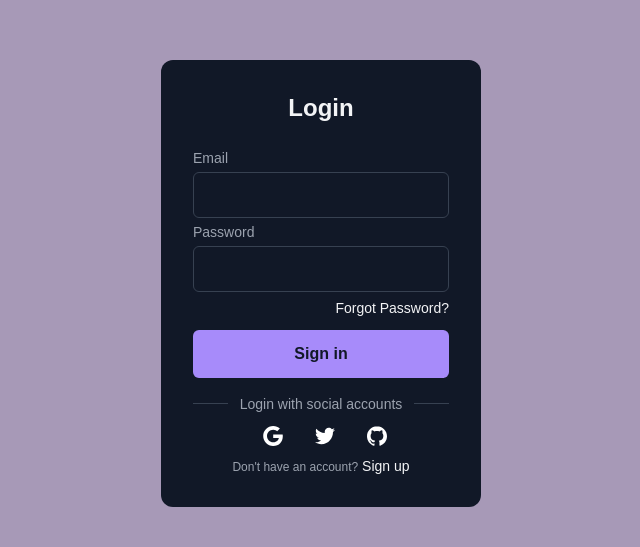
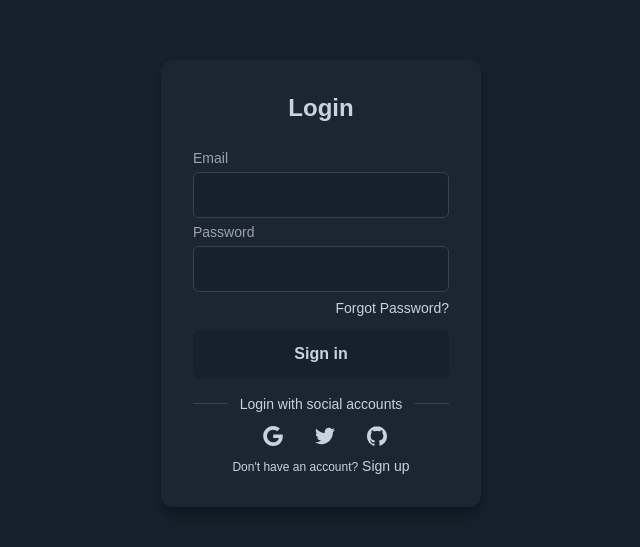
Before and after one commit to DDDDQUOCDAT/CSAD, a React (Vite) app in the folder CSAD/csad-project/: page /login in a window 1280 px wide. Shown: the part 133-680 px from the top of the page, without its empty margins (319-959 px from the left). Built offline with nearby package versions, Linux system fonts and the light colour scheme; no server answers.

Commit message:
new updates for dashboard, login, signup

```diff
--- a/CSAD/csad-project/index.html
+++ b/CSAD/csad-project/index.html
@@ -6,7 +6,7 @@
     <meta name="viewport" content="width=device-width, initial-scale=1.0" />
     <title>ActiveTrack</title>
   </head>
-  <body style="background-color: #A799B7;">
+  <body style="background-color: #16212d;">
     <div id="root"></div>
     <script type="module" src="/src/main.jsx"></script>
   </body>
--- a/CSAD/csad-project/package.json
+++ b/CSAD/csad-project/package.json
@@ -14,6 +14,7 @@
     "@tailwindcss/vite": "^4.0.0",
     "apexcharts": "^4.4.0",
     "firebase": "^11.2.0",
+    "js-cookie": "^3.0.5",
     "motion": "^12.0.6",
     "react": "^18.3.1",
     "react-apexcharts": "^1.7.0",
--- a/CSAD/csad-project/src/App.css
+++ b/CSAD/csad-project/src/App.css
@@ -4,6 +4,6 @@
     align-items: center;
     justify-content: center;
     height: 100vh;
-    background-color: #A799B7;
+    background-color: #16212d;
     font-family: sans-serif;
 }
--- a/CSAD/csad-project/src/App.jsx
+++ b/CSAD/csad-project/src/App.jsx
@@ -9,7 +9,7 @@ import Rewards from './components/rewards';
 import Messages from './components/messages';
 import Account from './components/account';
 import './App.css';
-
+import Cookies from 'js-cookie';
 import React, { useEffect, useState } from 'react';
 import {
   BrowserRouter as Router,
@@ -21,38 +21,30 @@ import { auth } from "./firebase/firebase";
 import { ToastContainer } from "react-toastify";
 import "react-toastify/dist/ReactToastify.css";
 
-// Protected Route Wrapper
 const ProtectedRoute = ({ user, children }) => {
   return user ? children : <Navigate to="/login" />;
 };
 
 function App() {
   const [user, setUser] = useState(null);
-  const [loading, setLoading] = useState(true); // Track loading state
 
   useEffect(() => {
-    // Listen for authentication state changes
     const unsubscribe = auth.onAuthStateChanged((user) => {
-      setUser(user);
-      setLoading(false); // Once checked, stop loading
+      if(Cookies.get('signup')==='false'){
+        setUser(user);
+      }
     });
 
-    return () => unsubscribe(); // Cleanup subscription
+    return () => unsubscribe();
   }, []);
 
-  if (loading) {
-    return <div className="loading-screen">Loading...</div>; // Show loading while checking auth
-  }
 
   return (
     <Router>
       <div className="flex">
-        {/* Sidebar now handles its own visibility */}
         {user && <Sidebar />}
-
         <div className="flex-1 p-4">
           <Routes>
-            {/* Redirect automatically if logged in */}
             <Route path="/" element={user ? <Navigate to="/dashboard" /> : <Navigate to="/login" />} />
 
             {/* Public Routes */}
@@ -69,12 +61,11 @@ function App() {
             <Route path='account' element={<ProtectedRoute user={user}><Account /></ProtectedRoute>} />
 
             {/* Fallback Route */}
-            <Route path="*" element={<Navigate to={user ? "/dashboard" : "/login"} />} />
+            <Route path="*" element={<Navigate to={user? "/dashboard" : "/login"} />} />
           </Routes>
         </div>
 
-        {/* Toast Notifications */}
-        <ToastContainer position="top-right" autoClose={3000} hideProgressBar={false} />
+        <ToastContainer position="top-right" autoClose={3000} hideProgressBar={true} />
       </div>
     </Router>
   );
--- a/CSAD/csad-project/src/components/account.css
+++ b/CSAD/csad-project/src/components/account.css
@@ -1,5 +1,6 @@
-.title {
-    font-size: 1.5rem;
-    line-height: 2rem;
-    font-weight: 700;
+.account{
+    background-color: #1a2431;
+    color: #e1e9f3;
+    border-radius: 30px;
+    height: 100%;
 }
--- a/CSAD/csad-project/src/components/account.jsx
+++ b/CSAD/csad-project/src/components/account.jsx
@@ -1,12 +1,7 @@
-import { auth } from "../firebase/firebase";
-import "./account.css";
 function Account() {
     return (
-        <div className="flex items-center">
-            <svg className="w-30 h-30 stroke-current" xmlns="http://www.w3.org/2000/svg" fill="none" viewBox="0 0 24 24" stroke="currentColor">
-                <path strokeLinecap="round" strokeLinejoin="round" strokeWidth="1" d="M5.121 17.804A13.937 13.937 0 0112 16c2.5 0 4.847.655 6.879 1.804M15 10a3 3 0 11-6 0 3 3 0 016 0zm6 2a9 9 0 11-18 0 9 9 0 0118 0z" />
-            </svg>
-            <span className="title">{auth.currentUser.displayName}</span>
+        <div>
+            <h1>Account</h1>
         </div>
     );
 }
--- a/CSAD/csad-project/src/components/dashboard.jsx
+++ b/CSAD/csad-project/src/components/dashboard.jsx
@@ -97,7 +97,7 @@ function Dashboard() {
     <div className="h-[100%] rounded">
       {/* Header */}
       <div className="flex items-center justify-between mb-6">
-        <h2 className="text-3xl font-bold text-gray-900">
+        <h2 className="text-3xl font-bold text-[#cad4df]">
           Welcome, {auth.currentUser?.displayName || "User"}!
         </h2>
       </div>
--- a/CSAD/csad-project/src/components/login.css
+++ b/CSAD/csad-project/src/components/login.css
@@ -1,16 +1,21 @@
 .form-container {
 width: 320px;
 border-radius: 0.75rem;
-background-color: rgba(17, 24, 39, 1);
+background-color: #1c2633;
 padding: 2rem;
-color: rgba(243, 244, 246, 1);
+color: #c9d3dd;
+box-shadow:
+    0 4px 6px rgba(0, 0, 0, 0.1),  /* Small shadow */
+    0 10px 15px rgba(0, 0, 0, 0.2); /* Deeper shadow */
 }
+
 
 .title {
 text-align: center;
 font-size: 1.5rem;
 line-height: 2rem;
 font-weight: 700;
+color: #c9d3dd;
 }
 
 .form {
@@ -34,9 +39,9 @@ width: 100%;
 border-radius: 0.375rem;
 border: 1px solid rgba(55, 65, 81, 1);
 outline: 0;
-background-color: rgba(17, 24, 39, 1);
+background-color: #16212d;
 padding: 0.75rem 1rem;
-color: rgba(243, 244, 246, 1);
+color: #c9d3dd;
 }
 
 .input-group input:focus {
@@ -53,7 +58,7 @@ margin: 8px 0 14px 0;
 }
 
 .forgot a,.signup a {
-color: rgba(243, 244, 246, 1);
+color: #c9d3dd;
 text-decoration: none;
 font-size: 14px;
 }
@@ -66,10 +71,10 @@ text-decoration: underline rgba(167, 139, 250, 1);
 cursor: pointer;
 display: block;
 width: 100%;
-background-color: rgba(167, 139, 250, 1);
+background-color: #16212d;
 padding: 0.75rem;
 text-align: center;
-color: rgba(17, 24, 39, 1);
+color: #c9d3dd;
 border: none;
 border-radius: 0.375rem;
 font-weight: 600;
@@ -92,7 +97,7 @@ padding-left: 0.75rem;
 padding-right: 0.75rem;
 font-size: 0.875rem;
 line-height: 1.25rem;
-color: rgba(156, 163, 175, 1);
+color: #c9d3dd;
 }
 
 .social-icons {
@@ -111,15 +116,15 @@ margin-left: 8px;
 .social-icons .icon svg {
 height: 1.25rem;
 width: 1.25rem;
-fill: #fff;
+fill: #c9d3dd;
 }
 
 .signup {
 text-align: center;
 font-size: 0.75rem;
 line-height: 1rem;
-color: rgba(156, 163, 175, 1);
+color: #c9d3dd;
 }
 svg:hover{
-    cursor: pointer ;
+cursor: pointer ;
 }
--- a/CSAD/csad-project/src/components/login.jsx
+++ b/CSAD/csad-project/src/components/login.jsx
@@ -1,9 +1,10 @@
 import './login.css'
 import React, { useState } from 'react';
-import { signInWithEmailAndPassword } from 'firebase/auth';
+import { signInWithEmailAndPassword , GoogleAuthProvider, signInWithPopup} from 'firebase/auth';
 import { auth } from '../firebase/firebase';
 import { Link, useNavigate } from 'react-router-dom';
 import { toast } from "react-toastify";
+import Cookies from 'js-cookie';
 const Login = () => {
     const [email, setEmail] = useState('');
     const [password, setPassword] = useState('');
@@ -17,7 +18,8 @@ const Login = () => {
           toast.success("User logged in Successfully", {
             position: "top-center",
           });
-          navigate("/home");
+          Cookies.set('signup', 'false');
+          window.location.reload();
         } catch (error) {
           console.error(error.message);
           toast.error(error.message, {
@@ -25,6 +27,28 @@ const Login = () => {
           });
         }
     }
+    function googleLogin() {
+            const provider = new GoogleAuthProvider();
+            signInWithPopup(auth, provider)
+                .then((result) => {
+                    const credential = GoogleAuthProvider.credentialFromResult(result);
+                    const token = credential.accessToken;
+                    const user = result.user;
+                    console.log(user);
+                    toast.success("User logged in Successfully", {
+                        position: "top-center",
+                    });
+                    Cookies.set('signup', 'false');
+                    window.location.reload();
+                })
+                .catch((error) => {
+                    console.error(error);
+                    toast.error(error.message, {
+                        position: "top-center",
+                    });
+                });
+        }
+
 
 
   return (
@@ -43,6 +67,7 @@ const Login = () => {
             <Link to="/forgotPass">Forgot Password?</Link>
           </div>
         </div>
+
         <button className="sign" type='submit'>Sign in</button>
       </form>
       <div className="social-message">
@@ -51,7 +76,7 @@ const Login = () => {
         <div className="line"></div>
       </div>
       <div className="social-icons">
-        <button aria-label="Log in with Google" className="icon">
+        <button aria-label="Log in with Google" className="icon" onClick={googleLogin}>
           <svg xmlns="http://www.w3.org/2000/svg" viewBox="0 0 32 32" className="w-5 h-5 fill-current">
             <path d="M16.318 13.714v5.484h9.078c-0.37 2.354-2.745 6.901-9.078 6.901-5.458 0-9.917-4.521-9.917-10.099s4.458-10.099 9.917-10.099c3.109 0 5.193 1.318 6.38 2.464l4.339-4.182c-2.786-2.599-6.396-4.182-10.719-4.182-8.844 0-16 7.151-16 16s7.156 16 16 16c9.234 0 15.365-6.49 15.365-15.635 0-1.052-0.115-1.854-0.255-2.651z"></path>
           </svg>
--- a/CSAD/csad-project/src/components/sidebar.jsx
+++ b/CSAD/csad-project/src/components/sidebar.jsx
@@ -14,7 +14,7 @@ function Sidebar() {
 
     return (
         <div className="sidebar">
-          <div className="flex flex-col items-center w-40 h-[100vh] overflow-hidden text-gray-400 bg-gray-900 rounded">
+          <div className="flex flex-col items-center w-40 h-[100vh] overflow-hidden text-gray-400 bg-[#1c2633] rounded">
             <Link to="/Dashboard" className="flex items-center w-full px-3 mt-3">
               <svg className="" xmlns="http://www.w3.org/2000/svg"  fill="currentColor" width={32} height={40}>
                 <path fillRule="evenodd" clipRule="evenodd" d="M 28.2084 19.4796 C 28.2084 25.5528 23.628 30.6327 17.5 31.903 V 18.5006 H 11.5 V 31.903 C 5.37204 30.6327 0.791687 25.5528 0.791687 19.4796 C 0.791687 16.271 1.81389 13.4275 3.30004 10.9889 C 5.36905 10.8355 7.00002 9.10824 7.00002 7.00002 C 7.00002 6.80619 6.98623 6.61558 6.95958 6.42911 C 10.3353 3.08726 13.9352 1.16724 14.44 0.906161 C 14.4819 0.88447 14.5181 0.88447 14.5601 0.906161 C 15.5408 1.41347 28.2084 8.18449 28.2084 19.4796 Z"/>
@@ -57,12 +57,6 @@ function Sidebar() {
                 </Link>
               </div>
               <div className="flex flex-col items-center w-full mt-2 border-t border-gray-700">
-                <Link to="/settings" className="flex items-center w-full h-12 px-3 mt-2 rounded hover:bg-gray-700 hover:text-gray-300">
-                  <svg className="w-6 h-6 stroke-current"  xmlns="http://www.w3.org/2000/svg" fill="none" viewBox="0 0 24 24" stroke="currentColor">
-                    <path strokeLinecap="round" strokeLinejoin="round" strokeWidth="2" d="M12 6V4m0 2a2 2 0 100 4m0-4a2 2 0 110 4m-6 8a2 2 0 100-4m0 4a2 2 0 110-4m0 4v2m0-6V4m6 6v10m6-2a2 2 0 100-4m0 4a2 2 0 110-4m0 4v2m0-6V4" />
-                  </svg>
-                  <span className="ml-2 text-sm font-medium">Settings</span>
-                </Link>
                 <Link to="/messages" className="flex items-center w-full h-12 px-3 mt-2 rounded hover:bg-gray-700 hover:text-gray-300">
                   <svg className="w-6 h-6 stroke-current" xmlns="http://www.w3.org/2000/svg" fill="none" viewBox="0 0 24 24" stroke="currentColor">
                     <path strokeLinecap="round" strokeLinejoin="round" strokeWidth="2" d="M7 8h10M7 12h4m1 8l-4-4H5a2 2 0 01-2-2V6a2 2 0 012-2h14a2 2 0 012 2v8a2 2 0 01-2 2h-3l-4 4z" />
--- a/CSAD/csad-project/src/components/signup.jsx
+++ b/CSAD/csad-project/src/components/signup.jsx
@@ -1,10 +1,10 @@
 import './login.css';
 import React, { useState } from 'react';
 import { auth } from '../firebase/firebase';
-import { createUserWithEmailAndPassword, updateProfile } from 'firebase/auth';
+import { createUserWithEmailAndPassword, signOut, updateProfile,GoogleAuthProvider,signInWithPopup } from 'firebase/auth';
 import { toast } from "react-toastify";
-import { useNavigate } from 'react-router-dom';
-
+import { useNavigate,Link } from 'react-router-dom';
+import Cookies from 'js-cookie';
 const Signup = () => {
     const [email, setEmail] = useState('');
     const [password, setPassword] = useState('');
@@ -15,37 +15,39 @@ const Signup = () => {
     const handleSignup = async (event) => {
         event.preventDefault();
 
-        // ✅ Check if passwords match
         if (password !== password2) {
             toast.error("Passwords do not match!", {
                 position: "top-center",
             });
             return;
         }
-
+        Cookies.set('signup', 'true');
         try {
-            // ✅ Create user with email and password
             const userCredential = await createUserWithEmailAndPassword(auth, email, password);
             const user = userCredential.user;
 
-            // ✅ Set the displayName (username) in Firebase
             await updateProfile(user, { displayName: username });
+            await signOut(auth);
 
             console.log('User signed up successfully:', user);
             toast.success("User Registered Successfully!", {
                 position: "top-center",
             });
 
-            // ✅ Redirect to login page
             navigate("/login");
 
         } catch (error) {
+             Cookies.set('signup', 'false');
+
             console.error("Signup error:", error.message);
             toast.error(error.message, {
                 position: "top-center",
             });
         }
     };
+
+
+
 
     return (
         <div id="body">
@@ -98,30 +100,11 @@ const Signup = () => {
                     </div>
                     <button className="sign" type='submit'>Sign Up</button>
                 </form>
-                <div className="social-message">
-                  <div className="line"></div>
-                  <p className="message">Sign Up with social accounts</p>
-                  <div className="line"></div>
-                </div>
-                <div className="social-icons">
-                  <button aria-label="Log in with Google" className="icon">
-                    <svg xmlns="http://www.w3.org/2000/svg" viewBox="0 0 32 32" className="w-5 h-5 fill-current">
-                      <path d="M16.318 13.714v5.484h9.078c-0.37 2.354-2.745 6.901-9.078 6.901-5.458 0-9.917-4.521-9.917-10.099s4.458-10.099 9.917-10.099c3.109 0 5.193 1.318 6.38 2.464l4.339-4.182c-2.786-2.599-6.396-4.182-10.719-4.182-8.844 0-16 7.151-16 16s7.156 16 16 16c9.234 0 15.365-6.49 15.365-15.635 0-1.052-0.115-1.854-0.255-2.651z"></path>
-                    </svg>
-                  </button>
-                  <button aria-label="Log in with Twitter" className="icon">
-                    <svg xmlns="http://www.w3.org/2000/svg" viewBox="0 0 32 32" className="w-5 h-5 fill-current">
-                      <path d="M31.937 6.093c-1.177 0.516-2.437 0.871-3.765 1.032 1.355-0.813 2.391-2.099 2.885-3.631-1.271 0.74-2.677 1.276-4.172 1.579-1.192-1.276-2.896-2.079-4.787-2.079-3.625 0-6.563 2.937-6.563 6.557 0 0.521 0.063 1.021 0.172 1.495-5.453-0.255-10.287-2.875-13.52-6.833-0.568 0.964-0.891 2.084-0.891 3.303 0 2.281 1.161 4.281 2.916 5.457-1.073-0.031-2.083-0.328-2.968-0.817v0.079c0 3.181 2.26 5.833 5.26 6.437-0.547 0.145-1.131 0.229-1.724 0.229-0.421 0-0.823-0.041-1.224-0.115 0.844 2.604 3.26 4.5 6.14 4.557-2.239 1.755-5.077 2.801-8.135 2.801-0.521 0-1.041-0.025-1.563-0.088 2.917 1.86 6.36 2.948 10.079 2.948 12.067 0 18.661-9.995 18.661-18.651 0-0.276 0-0.557-0.021-0.839 1.287-0.917 2.401-2.079 3.281-3.396z"></path>
-                    </svg>
-                  </button>
-                  <button aria-label="Log in with GitHub" className="icon">
-                    <svg xmlns="http://www.w3.org/2000/svg" viewBox="0 0 32 32" className="w-5 h-5 fill-current">
-                      <path d="M16 0.396c-8.839 0-16 7.167-16 16 0 7.073 4.584 13.068 10.937 15.183 0.803 0.151 1.093-0.344 1.093-0.772 0-0.38-0.009-1.385-0.015-2.719-4.453 0.964-5.391-2.151-5.391-2.151-0.729-1.844-1.781-2.339-1.781-2.339-1.448-0.989 0.115-0.968 0.115-0.968 1.604 0.109 2.448 1.645 2.448 1.645 1.427 2.448 3.744 1.74 4.661 1.328 0.14-1.031 0.557-1.74 1.011-2.135-3.552-0.401-7.287-1.776-7.287-7.907 0-1.751 0.62-3.177 1.645-4.297-0.177-0.401-0.719-2.031 0.141-4.235 0 0 1.339-0.427 4.4 1.641 1.281-0.355 2.641-0.532 4-0.541 1.36 0.009 2.719 0.187 4 0.541 3.043-2.068 4.381-1.641 4.381-1.641 0.859 2.204 0.317 3.833 0.161 4.235 1.015 1.12 1.635 2.547 1.635 4.297 0 6.145-3.74 7.5-7.296 7.891 0.556 0.479 1.077 1.464 1.077 2.959 0 2.14-0.020 3.864-0.020 4.385 0 0.416 0.28 0.916 1.104 0.755 6.4-2.093 10.979-8.093 10.979-15.156 0-8.833-7.161-16-16-16z"></path>
-                    </svg>
-                  </button>
-                </div>
-            </div>
+                <Link to="/login"><button style={{ marginTop: "10px" }} className="sign">Back</button></Link>
+
         </div>
+
+    </div>
     );
 };
 
```
Also changed, not shown: 1 other file (tests, documents, lock files or other folders).
